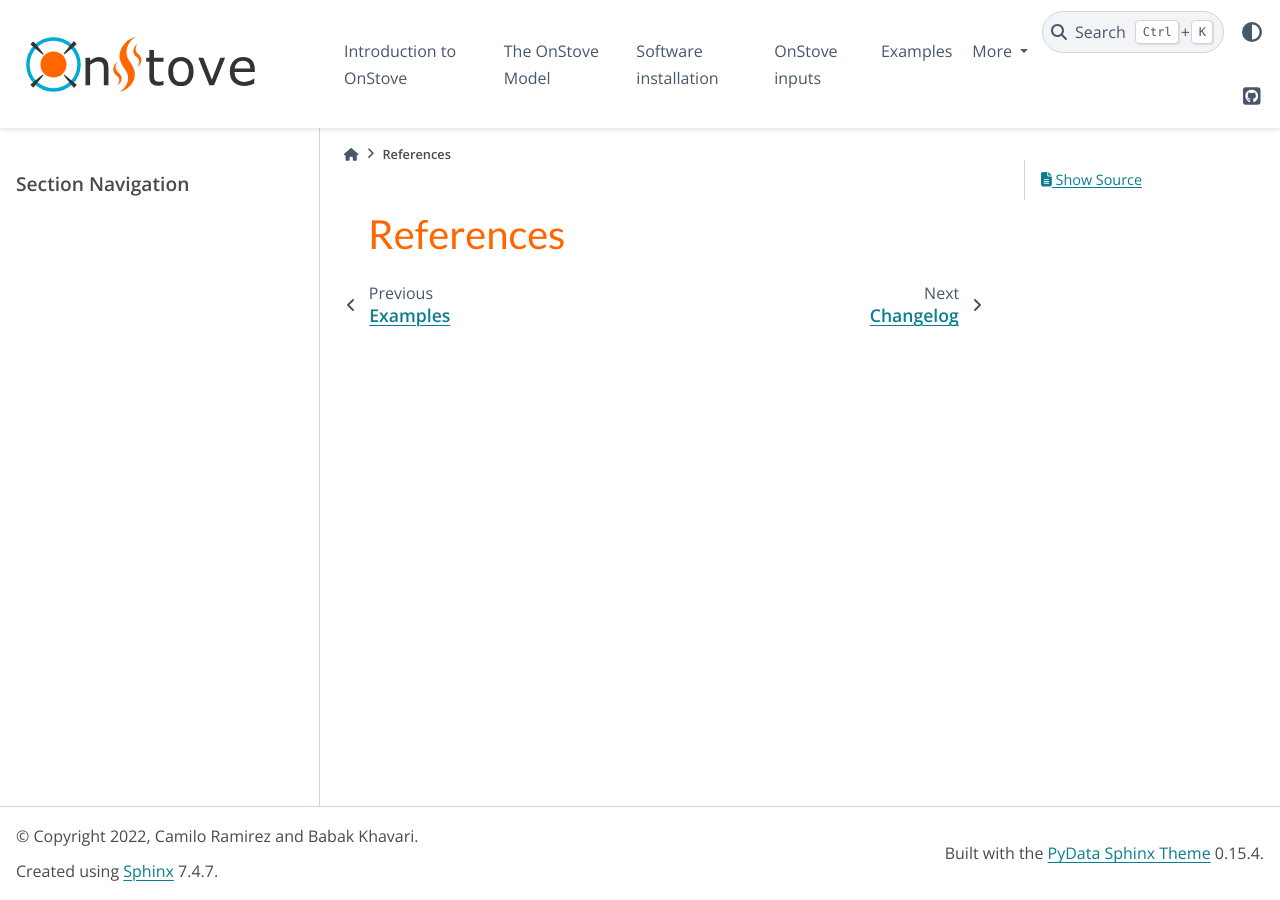
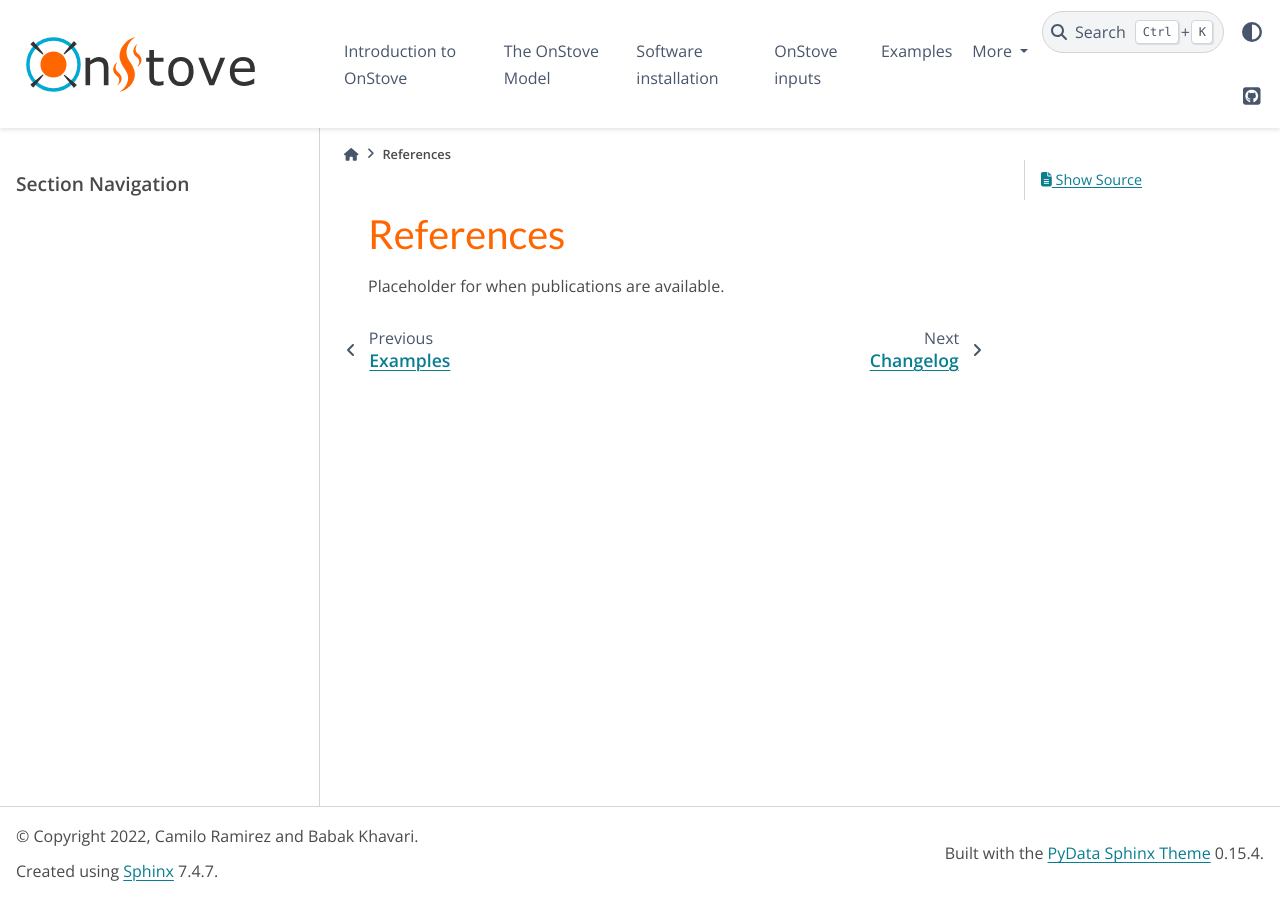
Before and after one commit to Open-Source-Spatial-Clean-Cooking-Tool/OnStove, a Sphinx documentation site: the page built from docs/references.rst, in a window 1280 px wide. Built offline with Sphinx 7.4.7 and the PyData theme 0.15.4, drawn with Linux system fonts in a browser that asks for light colours.

Commit message:
Update references.rst

```diff
--- a/docs/references.rst
+++ b/docs/references.rst
@@ -1,2 +1,4 @@
 References
 ==========
+
+Placeholder for when publications are available.
```
